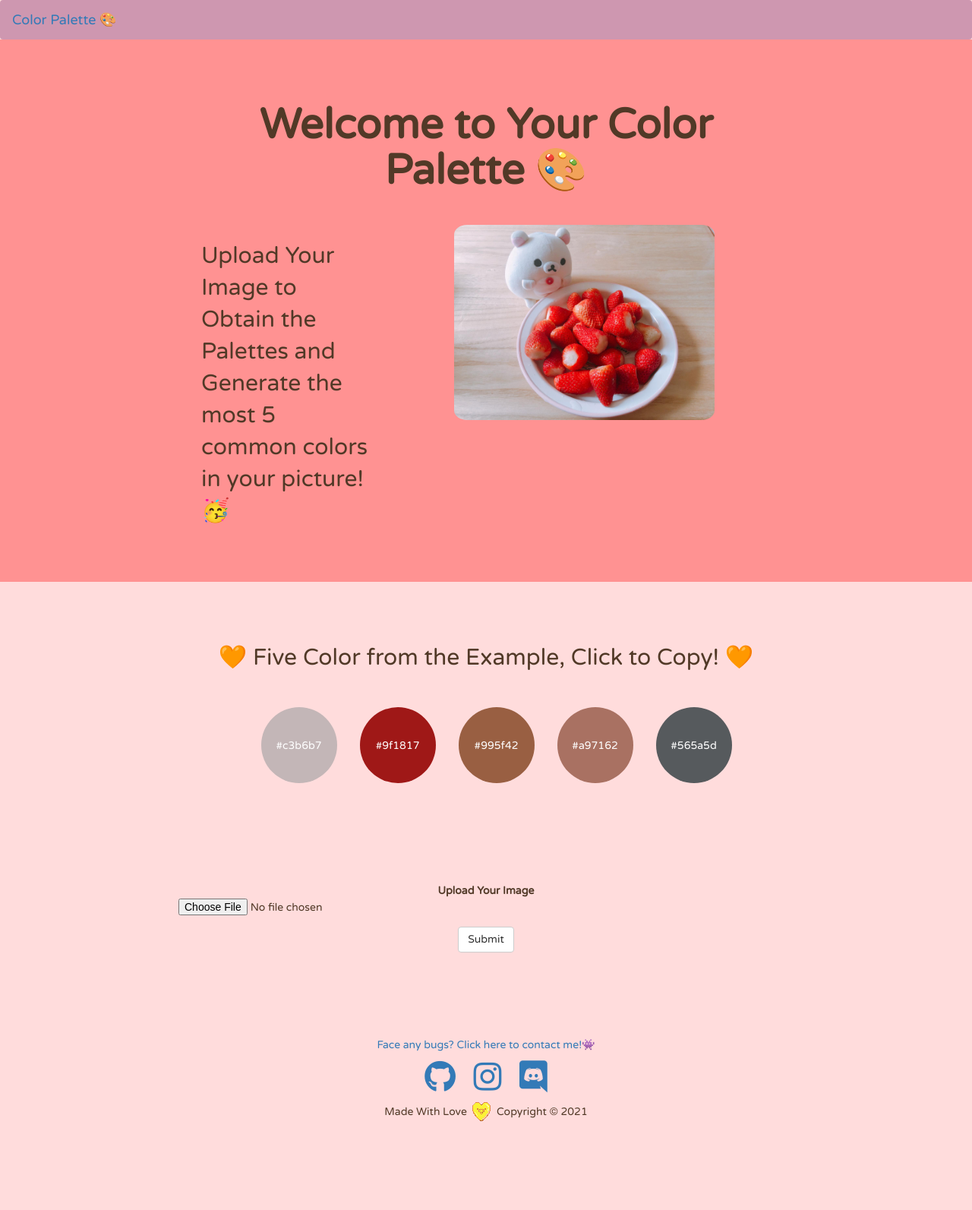
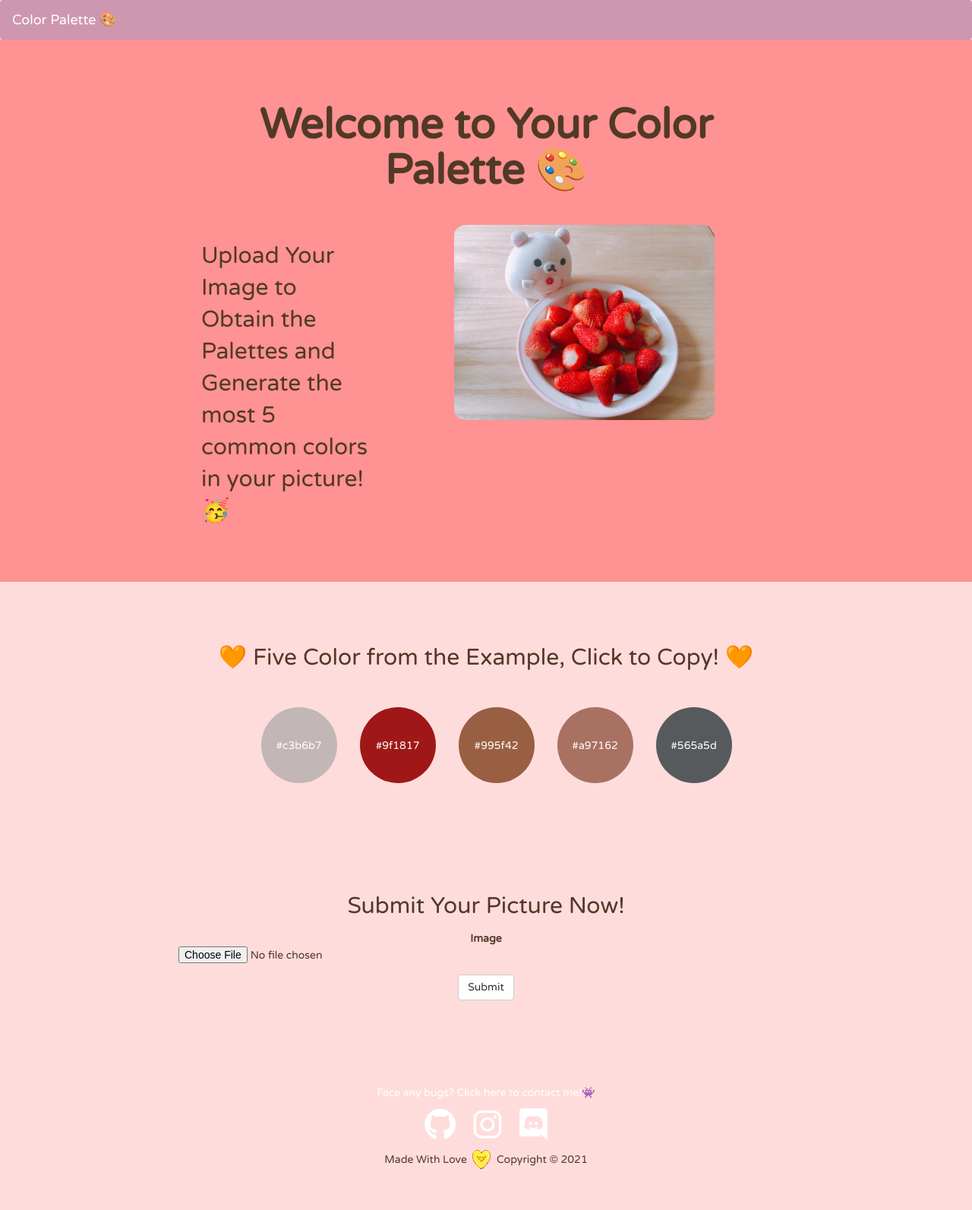
Before and after one commit to caaare-ctrl/colorPalette, a Flask app: page / in a window 1280 px wide. Shown: the whole page at 76% size. Before the commit the page ends 1476 px from the top, so only its background shows below. Run offline with Flask 2, Linux system fonts and the light colour scheme; some libraries are stand-ins or nearby versions.

Commit message:
update style and form

```diff
--- a/form.py
+++ b/form.py
@@ -3,5 +3,5 @@ from flask_wtf.file import FileRequired, FileAllowed
 from wtforms import SubmitField, FileField
 
 class ImageForm(FlaskForm):
-    image = FileField('Upload Your Image',validators=[FileRequired(),FileAllowed(['jpg', 'png'], 'Images only!')])
+    image = FileField(validators=[FileRequired(),FileAllowed(['jpg', 'png'], 'Images only!')])
     submit = SubmitField('Submit')
--- a/main.py
+++ b/main.py
@@ -20,12 +20,11 @@ from werkzeug.utils import secure_filename, redirect
 from form import ImageForm
 from colorthief import ColorThief
 from PIL import Image  # for reading image files
-from flask import send_from_directory
+load_dotenv(".env")
 
 def rgb_to_hex(rgb):
     return '#%02x%02x%02x' % rgb
 
-load_dotenv(".env")
 
 app = Flask(__name__)
 app.config['SECRET_KEY'] = os.getenv("SecretKey")
--- a/static/css/styles.css
+++ b/static/css/styles.css
@@ -4,6 +4,8 @@ text-align:center;
 background-color:#FFDCDC;
 color:#513927;
 }
+
+a{color:white;}
 
 .navbar{
 background-color:#CE97B0;
--- a/templates/colors.html
+++ b/templates/colors.html
@@ -9,7 +9,7 @@ function Copy(color) {
   cb.style.display='none';
 }
 </script>
-<h1>Your Image 💖:</h1>
+<h1>💖 Your Image 💖:</h1>
 <div class="container-fluid">
     <img class="user-image" src="{{url_for('static',filename=img)}}" alt="">
     <div class="row">
--- a/templates/index.html
+++ b/templates/index.html
@@ -38,6 +38,7 @@ function Copy(color) {
 
         </div>
         <div class="row">
+            <h2>Submit Your Picture Now!</h2>
    <form class="form form-horizontal" method="post" enctype="multipart/form-data">
                     {{ wtf.quick_form(form) }}
             </form>
```
